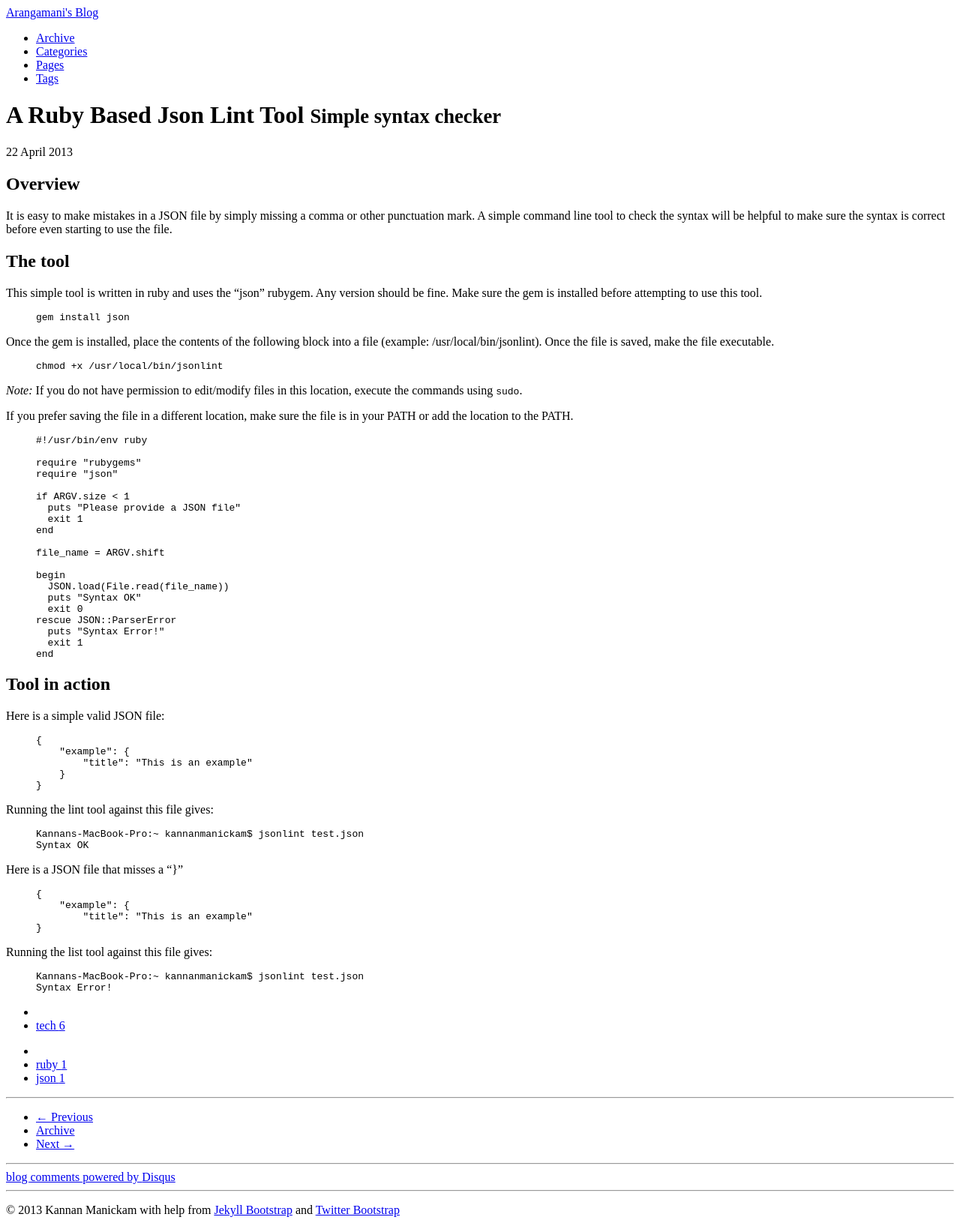
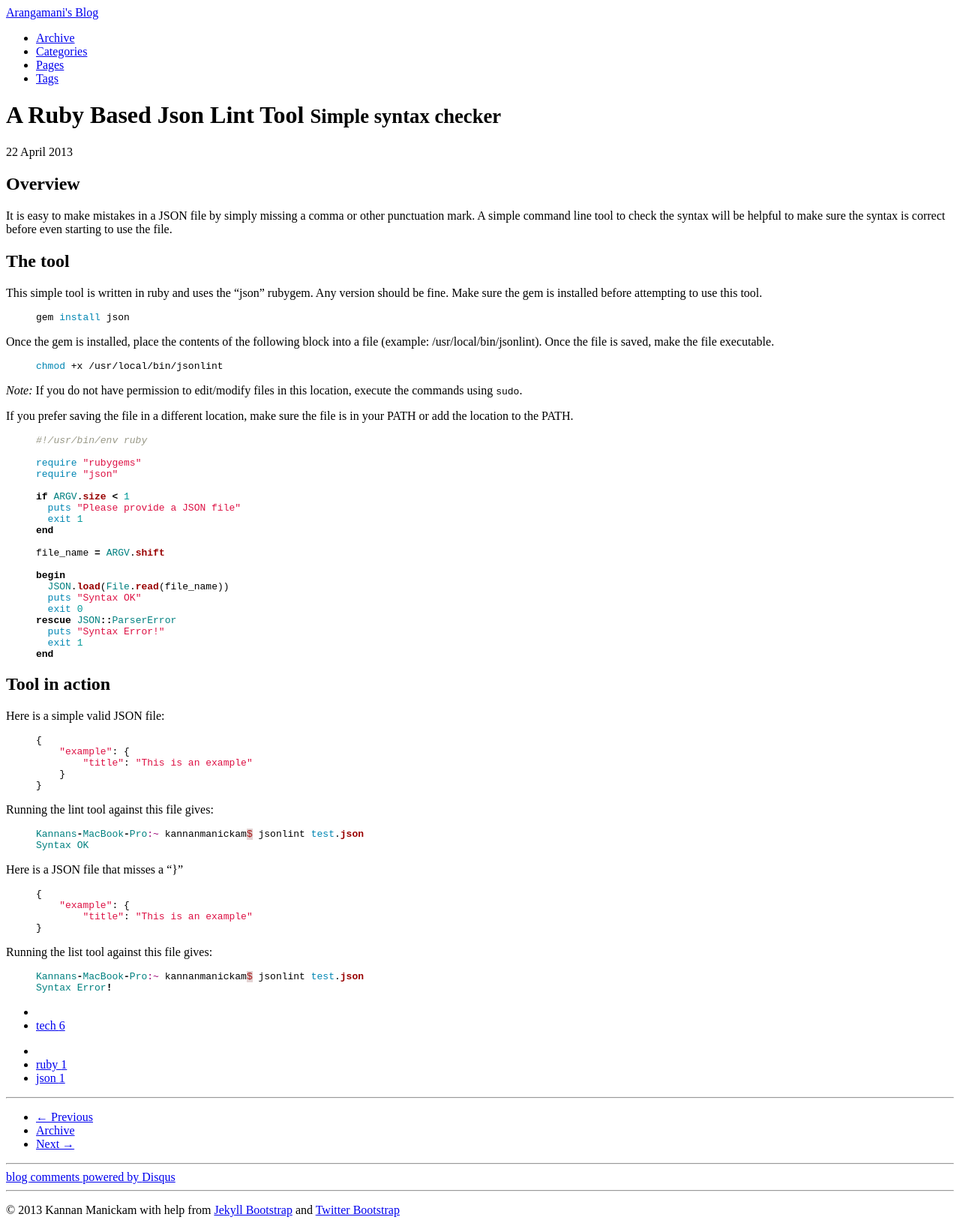
Before and after one commit to arangamani/blog, a Jekyll site: the page built from _posts/2013-04-22-a-ruby-based-json-lint-tool.md, in a window 1280 px wide. Shown: the whole page at 75% size. Built offline with Jekyll 4.4.1, drawn with Linux system fonts in a browser that asks for light colours; comment, search, counter and statistics services are not loaded.

Commit message:
added syntax highlighter css

```diff
--- a/_posts/2013-04-22-a-ruby-based-json-lint-tool.md
+++ b/_posts/2013-04-22-a-ruby-based-json-lint-tool.md
@@ -5,6 +5,8 @@ tagline: "Simple syntax checker"
 tags : [ruby, json]
 ---
 {% include JB/setup %}
+
+<link href="/blog/assets/css/syntax.css" rel="stylesheet" type="text/css"/>
 
 ## Overview
 
```
Also changed, not shown: _posts/2013-03-24-dynamically-changing-chef-attributes-during-converge.md (+2 -0 lines).
